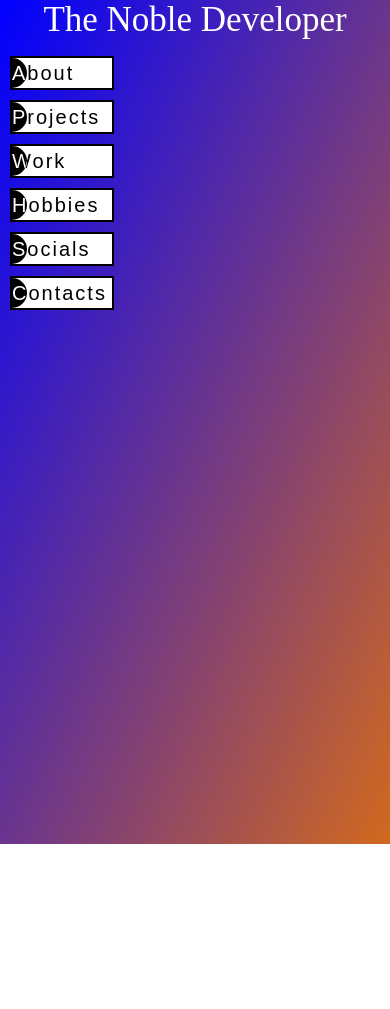
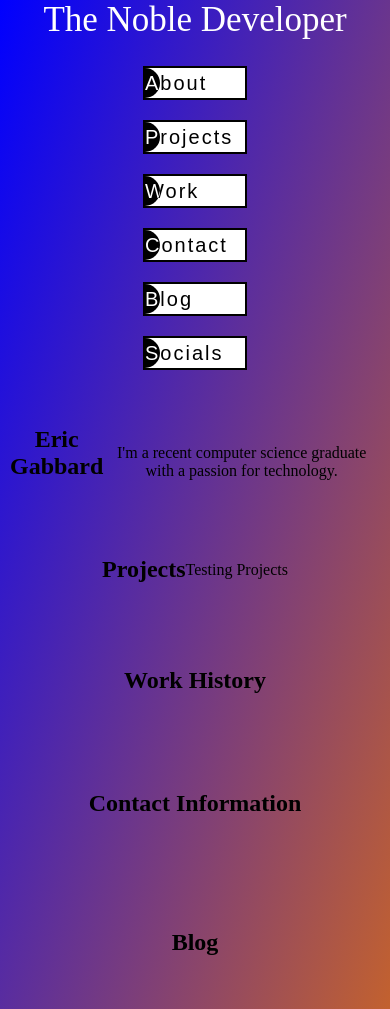
Before and after one commit to Egabbard12/GabbardPortfolio, a plain HTML site: page index.html in a window 390 px wide. Shown: the top 1009 px of the page. Before the commit the page ends 844 px from the top, so only its background shows below. Drawn offline with Linux system fonts and the light colour scheme.

Commit message:
Cleaned up code and added skeleton for rest of content, Also now supports phone aspect ratio

```diff
--- a/index.html
+++ b/index.html
@@ -14,44 +14,57 @@
     </header>
     <nav>
         <ul id="navlst">
-            <li>
-                <span>
-                    About
-                </span>
+            <li class="clickable" data-target="aboutContent">
+                <span>About</span>
             </li>
-            <li>
-                <span>
-                    Projects
-                </span>
+            <li class="clickable" data-target="projectsContent">
+                <span>Projects</span>
             </li>
-            <li>
-                <span>
-                    Work
-                </span>
+            <li class="clickable" data-target="workContent">
+                <span>Work</span>
             </li>
-            <li>
-                <span>
-                    Hobbies
-                </span>
+            <li class="clickable" data-target="contactContent">
+                <span>Contact</span>
             </li>
-            <li>
-                <span>
-                    Socials
-                </span>
+            <li class="clickable" data-target="blogContent">
+                <span>Blog</span>
             </li>
-            <li>
-                <span>
-                    Contacts
-                </span>
+            <li class="clickable" data-target="socialsContent">
+                <span>Socials</span>
             </li>
+        </ul>
     </nav>
-
-    <div class="aboutme">
+    <!-- Add content sections here -->
+    <div id="aboutContent" class="content">
+        <!-- About content goes here -->
         <p>
             <h1>
                 Eric Gabbard
             </h1>
+            <br>
+            I'm a recent computer science graduate with a passion for technology.
         </p>
+    </div>
+    <div id="projectsContent" class="content">
+        <!-- Projects content goes here -->
+         <h2>Projects</h2>
+         <p>Testing Projects</p>
+    </div>
+    <div id="workContent" class="content">
+        <!-- Work content goes here -->
+         <h3>Work History</h3>
+    </div>
+    <div id="contactContent" class="content">
+        <!-- Contact content goes here -->
+         <h4>Contact Information</h4>
+    </div>
+    <div id="blogContent" class="content">
+        <!-- Blog content goes here -->
+         <h5>Blog</h5>
+    </div>
+    <div id="socialsContent" class="content">
+        <!-- Socials content goes here -->
+         <h6>Socials</h6>
     </div>
 
     <script src="script.js"></script>
--- a/script.js
+++ b/script.js
@@ -1,11 +1,25 @@
 
 document.addEventListener('DOMContentLoaded', function () {
-    const listItems = document.querySelectorAll('#navlst li');
+    const listItems = document.querySelectorAll('.clickable');
 
-    listItems.forEach(function (item) {
-        item.addEventListener('click', function () {
-            const spanText = this.querySelector('span').innerText;
-            alert('You clicked on ' + spanText);
-        });
-    });
+    listItems.forEach(span => {
+        span.addEventListener('click', () => {
+            const targetId = span.getAttribute('data-target');
+                const targetContent = document.getElementById(targetId);
+
+                // Toggle the visibility of the target content
+                if (targetContent.style.display === 'block') {
+                    targetContent.style.display = 'none';
+                } else {
+                    // Hide any currently visible content
+                    document.querySelectorAll('.content').forEach(content => {
+                        content.style.display = 'none';
+                    });
+                    // Show the clicked content
+                    targetContent.style.display = 'block';
+                }
+            });
+    })
+
+
 });
--- a/style.css
+++ b/style.css
@@ -1,61 +1,142 @@
+/* Global element styles */
 body {
-	margin: 0;
-	height: 100vh;
-	display: flex;
-    flex-direction: column;
-	background: linear-gradient(to right bottom, blue, chocolate);
-}
-header {
-    align-self: center;
-    justify-content: center;
-    font-size: 35px;
-    color: white;
-
+  margin: 0; /* Remove default margin */
+  height: 100vh; /* Full viewport height */
+  background: linear-gradient(to right bottom, blue, chocolate); /* Gradient background */
 }
 
-nav ul{
-	list-style-type: none;
-    align-items: start;
-    justify-content: center;
-	padding: 0;
+/* Set the same font size for all headers */
+h1, h2, h3, h4, h5, h6 {
+	font-size: 24px; /* Set your desired font size */
+  }
+
+header {
+  display: flex; /* Flexbox layout */
+  justify-content: center; /* Center content horizontally */
+  align-self: center; /* Center content vertically */
+  overflow: auto; /* Enable scrolling if needed */
+  text-align: center; /* Center text */
+  font-size: 35px; /* Font size */
+  color: white; /* Text color */
+}
+
+nav ul {
+  display: flex; /* Flexbox layout */
+  justify-content: center; /* Center content horizontally */
+  align-items: start; /* Align items to the start */
+  list-style-type: none; /* Remove default list styling */
+  padding: 0; /* Remove default padding */
 }
 
 nav ul li {
-	font-size: 20px;
-	font-family: sans-serif;
-	background-color: white;
-	border: 2px solid black;
-	letter-spacing: 0.1em;
-	width: 5em;
-	height: 1.5em;
-	line-height: 1.5em;
-	position: relative;
-	overflow: hidden;
-	margin: 0.5em;
-	cursor: pointer;
+  position: relative; /* Position relative for pseudo-elements */
+  display: block; /* Block display */
+  width: 5em; /* Fixed width */
+  height: 1.5em; /* Fixed height */
+  margin: 0.5em; /* Margin around each item */
+  padding: 0; /* Remove default padding */
+  font-family: sans-serif; /* Font family */
+  font-size: 20px; /* Font size */
+  line-height: 1.5em; /* Line height */
+  letter-spacing: 0.1em; /* Letter spacing */
+  color: black; /* Text color */
+  background-color: white; /* Background color */
+  border: 2px solid black; /* Border style */
+  cursor: pointer; /* Pointer cursor on hover */
+  overflow: hidden; /* Hide overflow */
 }
 
 nav ul li span {
-	color: white;
-	mix-blend-mode: difference;
+	color: white; /* Text color */
+	mix-blend-mode: difference; /* Blend mode */
+  }
+
+  nav ul li::before {
+	content: ''; /* Empty content */
+	position: absolute; /* Absolute positioning */
+	width: 1.5em; /* Fixed width */
+	height: inherit; /* Inherit height */
+	background-color: black; /* Background color */
+	border-radius: 50%; /* Rounded corners */
+	top: 0; /* Top position */
+	left: -0.75em; /* Left position */
+	transition: 0.5s ease-out; /* Transition effect */
+  }
+
+  nav ul li:hover::before {
+	transform: scale(7); /* Scale on hover */
+  }
+
+/* Class styles */
+.clickable {
+  cursor: pointer; /* Pointer cursor on hover */
+  text-decoration: underline; /* Underline text */
 }
 
-nav ul li::before {
-	content: '';
-	position: absolute;
-	width: 1.5em;
-	height: inherit;
-	background-color: black;
-	border-radius: 50%;
-	top: 0;
-	left: -0.75em;
-	transition: 0.5s ease-out;
+.content {
+  display: none; /* Hide content by default */
+  margin-top: 20px; /* Top margin */
+  padding: 10px; /* Padding */
 }
 
-nav ul li:hover::before {
-	transform: scale(7);
+/* ID styles */
+#aboutContent {
+  display: flex; /* Flexbox layout */
+  flex: 1; /* Flex grow */
+  text-align: center; /* Center text */
+  align-items: center; /* Center items vertically */
+  justify-content: center; /* Center items horizontally */
 }
 
-.aboutme {
-	display: none;
+#projectsContent {
+  display: flex; /* Flexbox layout */
+  flex: 1; /* Flex grow */
+  text-align: center; /* Center text */
+  align-items: center; /* Center items vertically */
+  justify-content: center; /* Center items horizontally */
 }
+
+#workContent {
+  display: flex; /* Flexbox layout */
+  flex: 1; /* Flex grow */
+  text-align: center; /* Center text */
+  align-items: center; /* Center items vertically */
+  justify-content: center; /* Center items horizontally */
+}
+
+#contactContent {
+  display: flex; /* Flexbox layout */
+  flex: 1; /* Flex grow */
+  text-align: center; /* Center text */
+  align-items: center; /* Center items vertically */
+  justify-content: center; /* Center items horizontally */
+}
+
+#blogContent {
+  display: flex; /* Flexbox layout */
+  flex: 1; /* Flex grow */
+  text-align: center; /* Center text */
+  align-items: center; /* Center items vertically */
+  justify-content: center; /* Center items horizontally */
+}
+
+#socialsContent {
+  display: flex; /* Flexbox layout */
+  flex: 1; /* Flex grow */
+  text-align: center; /* Center text */
+  align-items: center; /* Center items vertically */
+  justify-content: center; /* Center items horizontally */
+}
+
+/* Media queries */
+@media (max-width: 600px) {
+  nav ul {
+    flex-direction: column; /* Stack items vertically */
+    justify-content: center; /* Center items horizontally */
+    align-items: center; /* Center items vertically */
+  }
+
+  body {
+    height: 100%; /* Full height */
+  }
+}
```
